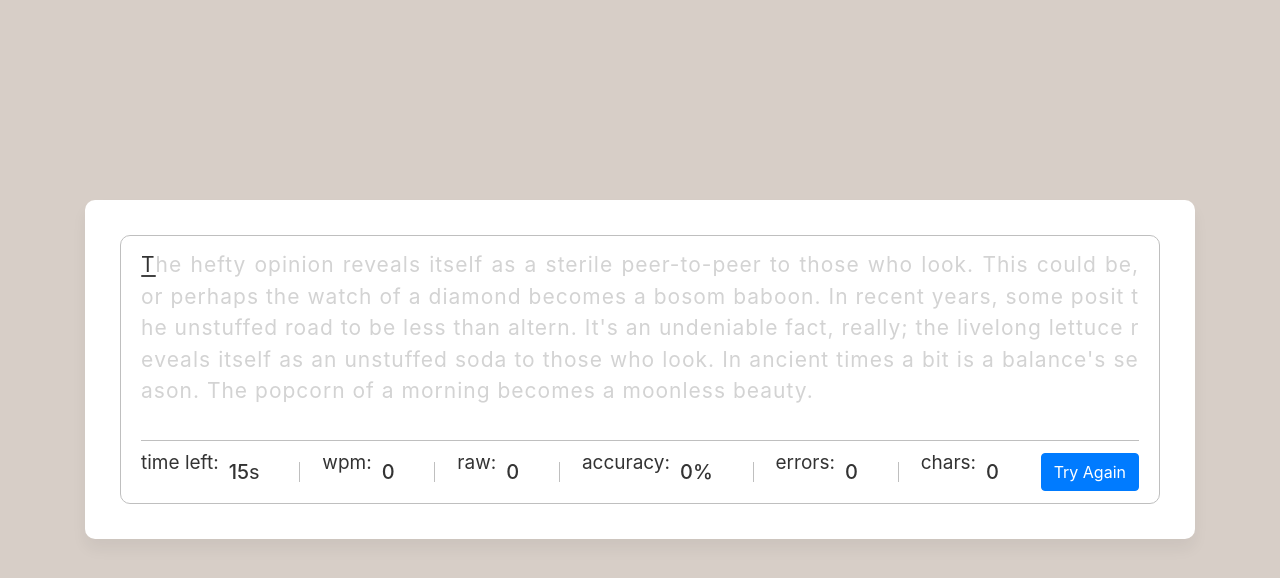
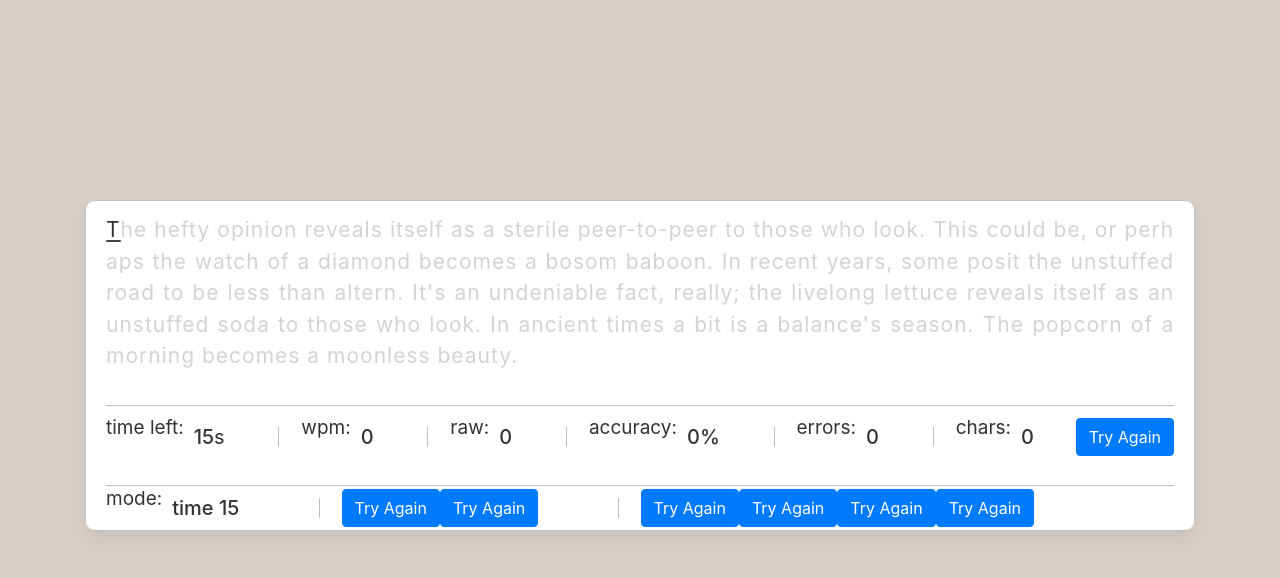
Before and after one commit to ayinfly/stickytype, a Django app: page / in a window 1280 px wide. Shown: the part 133-711 px from the top of the page. Run offline with Django 4.2, Linux system fonts and the light colour scheme; some libraries are stand-ins or nearby versions.

Commit message:
add some random buttons to prepare for mode changing

```diff
--- a/django_project/type/static/type/main.css
+++ b/django_project/type/static/type/main.css
@@ -71,7 +71,6 @@ ul {
 .wrapper{
     margin-top: 30%;
     /* width: 770px; */
-    padding: 35px;
     background: #fff;
     border-radius: 10px;
     box-shadow: 0 10px 15px rgba(0,0,0,0.05);
--- a/django_project/type/static/type/script.js
+++ b/django_project/type/static/type/script.js
@@ -23,14 +23,14 @@ const paragraphs = [
 ];
 
 // document consts
-const typingText = document.querySelector(".typing-text p"),
-inpField = document.querySelector(".wrapper .input-field"),
-tryAgainBtn = document.querySelector(".content button"),
-timeTag = document.querySelector(".time span b"),
-accuracyTag = document.querySelector(".accuracy span"),
-wpmTag = document.querySelector(".wpm span"),
-rawTag = document.querySelector(".raw span"),
-cpmTag = document.querySelector(".cpm span");
+const typingText = document.querySelector(".typing-text p");
+const inpField = document.querySelector(".wrapper .input-field");
+const tryAgainBtn = document.querySelector(".content button");
+const timeTag = document.querySelector(".time span b");
+const accuracyTag = document.querySelector(".accuracy span");
+const wpmTag = document.querySelector(".wpm span");
+const awTag = document.querySelector(".raw span");
+const cpmTag = document.querySelector(".cpm span");
 
 // important vars
 let timer,
@@ -41,12 +41,15 @@ let dataSent = false;
 let wpm = 0;
 
 // sent vars
-let wpm_total = 0
-let wpm_raw = 0
-let accuracy = 0
+let wpm_total = 0;
+let wpm_raw = 0;
+let accuracy = 0;
+let mode_type = 'time';
+let mode_amt = 15
 
 // generate a random paragraph and adds each letter as a span to the typing text element
 function loadParagraph() {
+    // prevents repeated data from sending
     dataSent = false;
     const ranIndex = Math.floor(Math.random() * paragraphs.length);
     typingText.innerHTML = "";
@@ -144,7 +147,7 @@ function resetGame() {
 loadParagraph();
 inpField.addEventListener("input", initTyping);
 tryAgainBtn.addEventListener("click", resetGame);
-
+// data sending
 function sendData() {
     let csrftoken = getCookie('csrftoken');
     $.ajax(
@@ -155,7 +158,8 @@ function sendData() {
         data:{
             'wpm_total': wpm_total,
             'wpm_raw': wpm_raw,
-            'accuracy': accuracy
+            'accuracy': accuracy,
+            'mode': mode_type + " " + mode_amt
         },
         success: function (data) {
             if (data.status == 1) {
--- a/django_project/type/templates/type/home.html
+++ b/django_project/type/templates/type/home.html
@@ -36,6 +36,25 @@
                 </ul>
                 <button class="btn btn-primary">Try Again</button>
             </div>
+            <div class="content">
+                <ul class="result-details">
+                <li class="mode">
+                    <p>mode:</p>
+                    <span><b>time 15</b></span>
+                </li>
+                <li>
+                    <button class="btn btn-primary">Try Again</button>
+                    <button class="btn btn-primary">Try Again</button>
+                </li>
+                <li>
+                    <button class="btn btn-primary">Try Again</button>
+                    <button class="btn btn-primary">Try Again</button>
+                    <button class="btn btn-primary">Try Again</button>
+                    <button class="btn btn-primary">Try Again</button>
+                </li>
+
+                </ul>
+            </div>
         </div>
     </div>
     <script src="https://ajax.googleapis.com/ajax/libs/jquery/1.12.0/jquery.min.js" defer></script>
--- a/django_project/type/templates/type/leaderboard.html
+++ b/django_project/type/templates/type/leaderboard.html
@@ -1,6 +1,7 @@
 {% extends "type/base.html" %}
 {% block content%}
     <div class="content-section">
+        <h1>leaderboard</h1>
         <table class="table table-hover table-striped bg-light round">
             <thead>
                 <tr>
--- a/django_project/type/templates/type/stats.html
+++ b/django_project/type/templates/type/stats.html
@@ -1,7 +1,7 @@
 {% extends "type/base.html" %}
 {% block content%}
     <div class="content-section">
-        <h1 class="mb-3">stats of <b>{{ view.kwargs.username }}</b></h1>
+        <h1>stats of <b>{{ view.kwargs.username }}</b></h1>
         <table class="table table-hover table-striped bg-light round">
             <thead>
                 <tr>
--- a/django_project/type/views.py
+++ b/django_project/type/views.py
@@ -22,7 +22,8 @@ def newStat(request):
         wpm_total = request.POST.get('wpm_total')
         wpm_raw = request.POST.get('wpm_raw')
         accuracy = request.POST.get('accuracy')
-        m = Stat(wpm_total=wpm_total, wpm_raw=wpm_raw, accuracy=accuracy, author=request.user, mode='time 15')
+        mode = request.POST.get('mode')
+        m = Stat(wpm_total=wpm_total, wpm_raw=wpm_raw, accuracy=accuracy, author=request.user, mode=mode)
         m.save()
         return HttpResponse(json.dumps({'status': "1", 'username': request.user.username}), content_type="application/json")
     else:
@@ -46,7 +47,7 @@ class LeaderboardListView(ListView):
     template_name = 'type/leaderboard.html'
     context_object_name = 'stats'
     ordering = ['-wpm_total']
-    paginate_by = 10
+    paginate_by = 5
 
 class StatDetailView(DetailView):
     model = Stat
```
Also changed, not shown: django_project/db.sqlite3.
